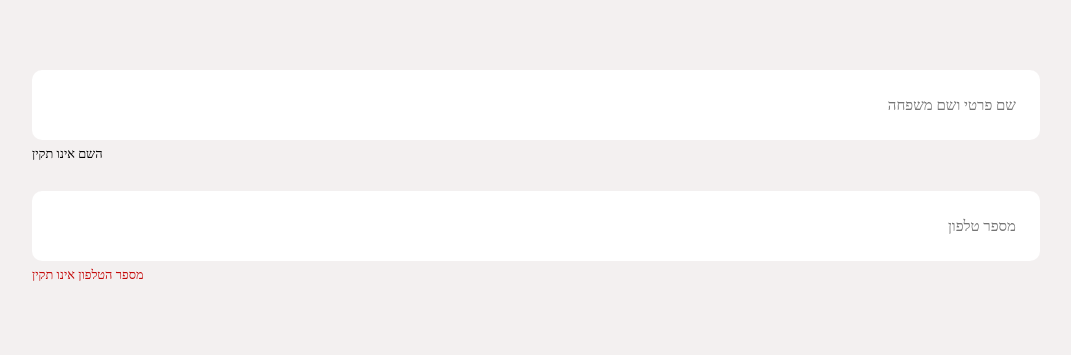
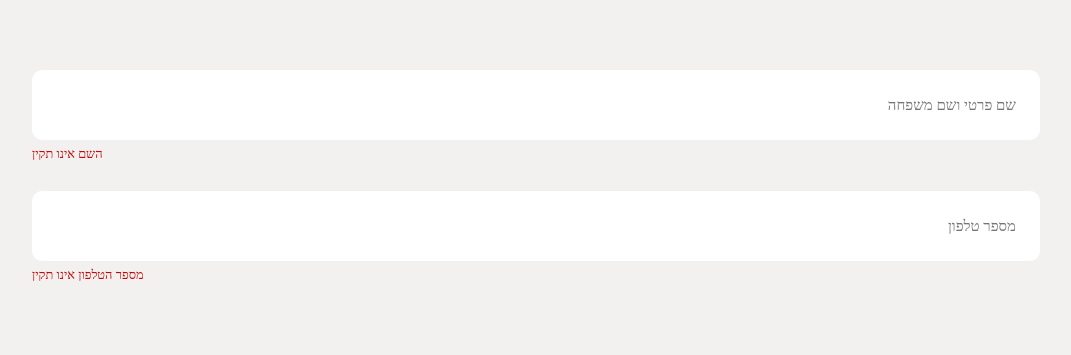
Before and after one commit to haparlament/haparlament-web-app, a React (Create React App) app: page /details-form in a window 1280 px wide. Both pictures are taken after a click on the button 501 px from the left and 711 px from the top of the page. Shown: the part 292-647 px from the top of the page, without its empty margins (104-1175 px from the left). Built offline with nearby package versions, Linux system fonts and the light colour scheme; a web font is replaced by a local one.

Commit message:
unused imports deleted

```diff
--- a/src/components/ChooseTime.jsx
+++ b/src/components/ChooseTime.jsx
@@ -8,10 +8,6 @@ import {
   selectSessionSubscription,
   setSession,
 } from "./../stateManagement/modules/sessionSubscription/sessionSubscriptionSlice";
-import {
-  openPopup,
-  closePopup,
-} from "../stateManagement/modules/popupInfo/popupInfoSlice";
 
 function ChooseTime({ setSlide, slide }) {
   const navigate = useNavigate();
--- a/src/components/DetailsForm/DetailsForm.jsx
+++ b/src/components/DetailsForm/DetailsForm.jsx
@@ -85,7 +85,9 @@ function DetailsForm({ setSlide, slide }) {
           value={userName}
           onChange={(e) => setUserName(e.target.value)}
         />
-        {showNotValidUserName && !isUserNameValid && <span>השם אינו תקין</span>}
+        {showNotValidUserName && !isUserNameValid && (
+          <span className="not-valid-text">השם אינו תקין</span>
+        )}
         <br />
         <input
           className="deatils-inputs phone-deatils-inputs"
```
